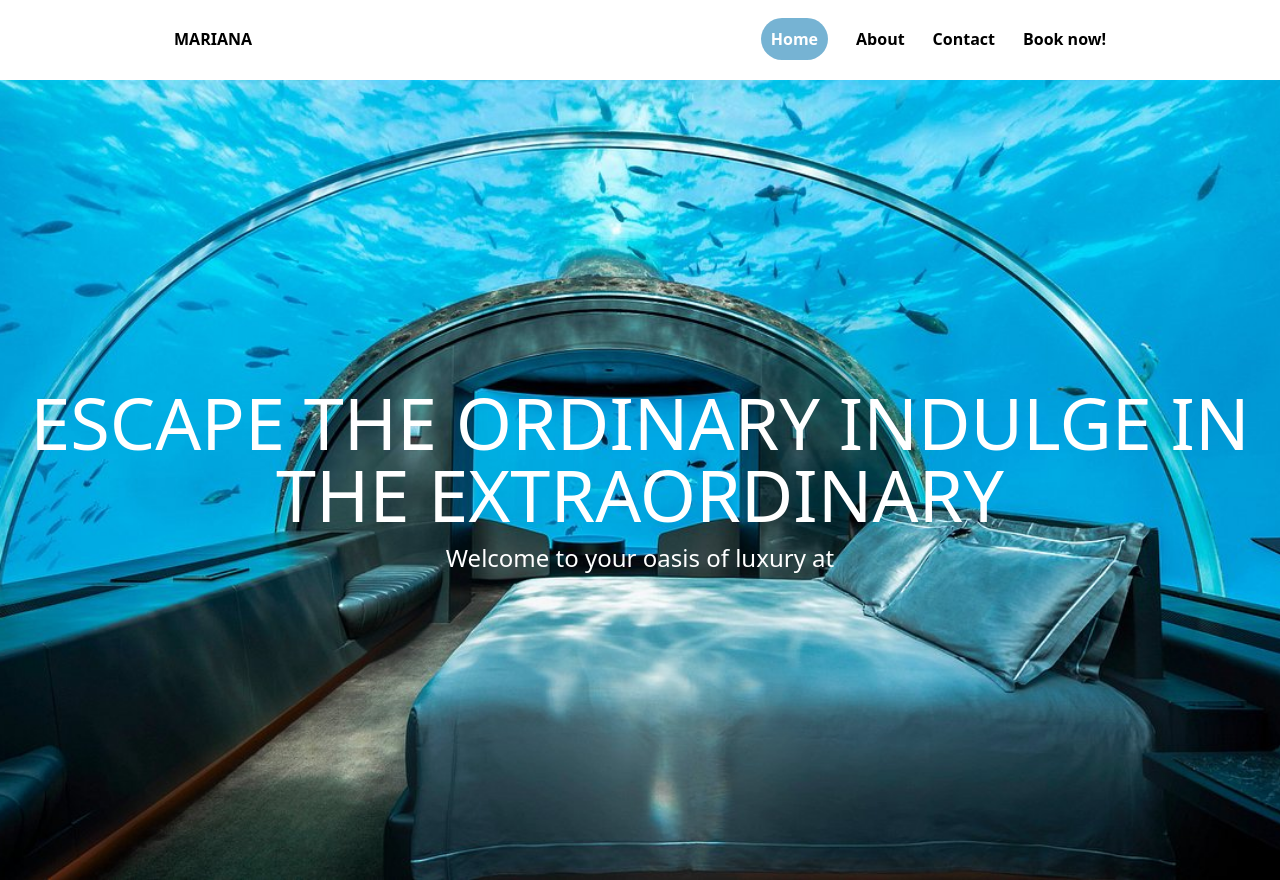
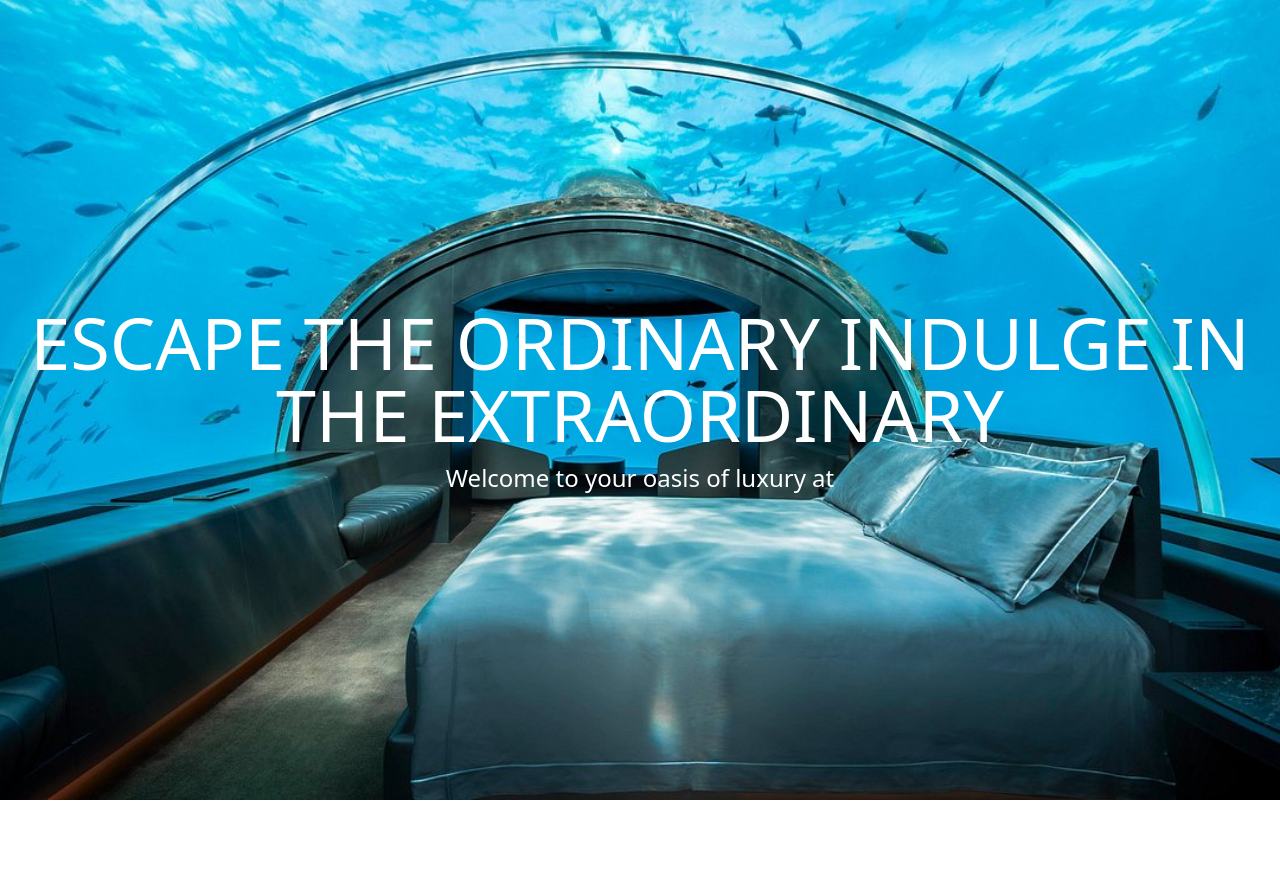
Before and after one commit to TeeThanakit/mariana-hotel, a Next.js app in the folder frontend/: page / in a window 1280 px wide. After the commit the page ends 800 px from the top, so only its background shows below. Built offline with nearby package versions, Linux system fonts and the light colour scheme.

Commit message:
remove main-nav

```diff
--- a/frontend/app/layout.js
+++ b/frontend/app/layout.js
@@ -13,7 +13,7 @@ export default function RootLayout({ children }) {
   return (
     <html lang="en">
       <body>
-        <MainNavigator/>
+        {/* <MainNavigator/> */}
         <main>{children}</main>
       </body>
     </html>
```
